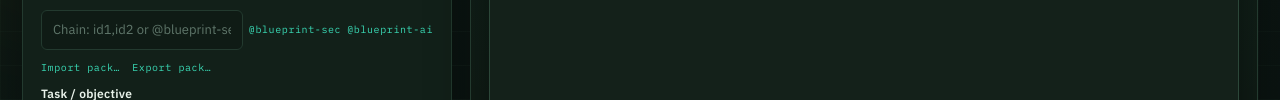
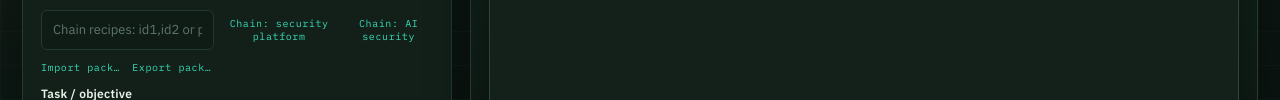
Before and after one commit to Ganron007/Meta-Prompt-Architect, a website: page public/index.html in a window 1280 px wide. Shown: the part 275-375 px from the top of the page. Drawn offline with Linux system fonts and the light colour scheme; no server answers.

Commit message:
fix(web): self-explanatory chain preset labels + step tooltips

```diff
--- a/public/app.js
+++ b/public/app.js
@@ -808,8 +808,8 @@ $('llmMoreBtn').addEventListener('click', () => {
 
 $('agent').addEventListener('change', () => renderPlatformChips($('agent').value));
 $('recipe').addEventListener('change', onRecipeChange);
-$('presetBlueSec').addEventListener('click', () => { $('chainInput').value = '@blueprint-sec'; showToast('Chain preset set — forge to build the full lifecycle.'); });
-$('presetBlueAi').addEventListener('click', () => { $('chainInput').value = '@blueprint-ai'; showToast('Chain preset set — forge to build the full lifecycle.'); });
+$('presetBlueSec').addEventListener('click', () => { $('chainInput').value = '@blueprint-sec'; showToast('Security platform chain set \u2014 forge to build lab \u2192 tool \u2192 governance.'); });
+$('presetBlueAi').addEventListener('click', () => { $('chainInput').value = '@blueprint-ai'; showToast('AI security chain set \u2014 forge to build targets \u2192 scanner \u2192 model.'); });
 $('importPackBtn').addEventListener('click', () => $('packFile').click());
 $('packFile').addEventListener('change', async (e) => {
   const file = e.target.files[0];
--- a/public/index.html
+++ b/public/index.html
@@ -63,9 +63,9 @@
                 <span class="recipe-tagline" id="recipeTagline"></span>
                 <p class="recipe-filter-empty" id="recipeFilterEmpty" hidden>No recipes match.</p>
                 <div class="chain-row">
-                  <input type="text" id="chainInput" class="recipe-filter" placeholder="Chain: id1,id2 or @blueprint-sec" />
-                  <button id="presetBlueSec" class="btn-text" type="button">@blueprint-sec</button>
-                  <button id="presetBlueAi" class="btn-text" type="button">@blueprint-ai</button>
+                  <input type="text" id="chainInput" class="recipe-filter" placeholder="Chain recipes: id1,id2 or pick a preset" />
+                  <button id="presetBlueSec" class="btn-text" type="button" title="Chain: ad-soc-lab → mcp-sec-tool → grc-risk-pipeline — build the lab, then the tool, then the governance">Chain: security platform</button>
+                  <button id="presetBlueAi" class="btn-text" type="button" title="Chain: vuln-ai-lab → ai-audit-cli → llm-finetune-study — vulnerable targets, the scanner, the fine-tuned model">Chain: AI security</button>
                 </div>
                 <div class="pack-row">
                   <button id="importPackBtn" class="btn-text" type="button">Import pack…</button>
```
